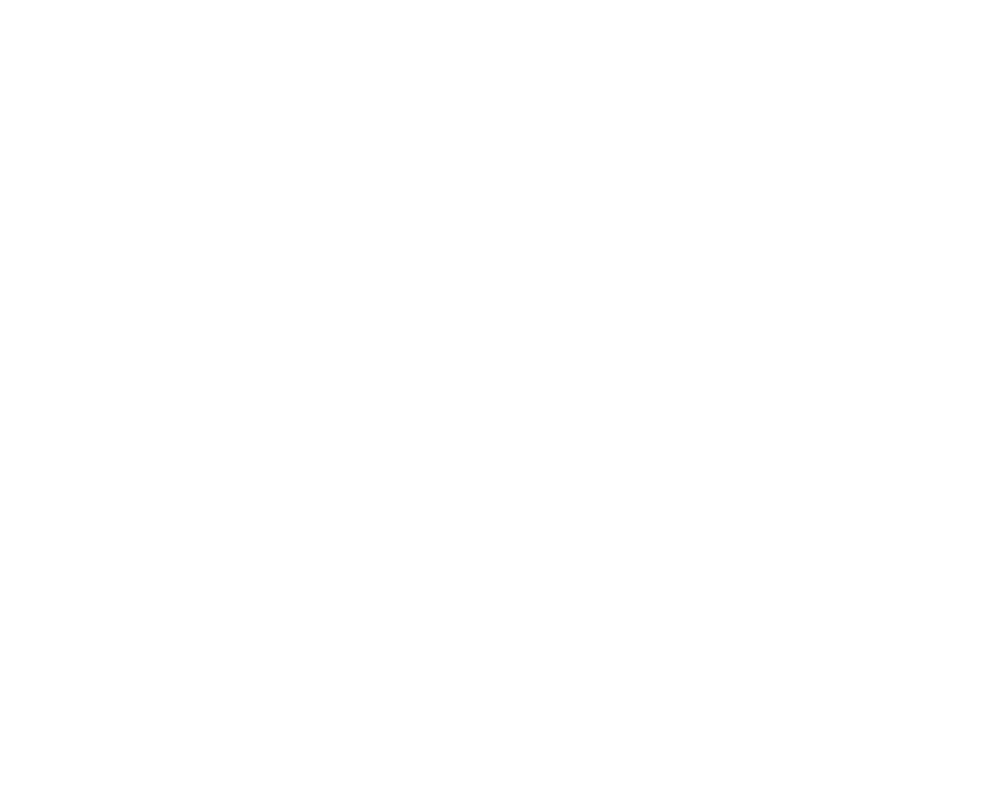
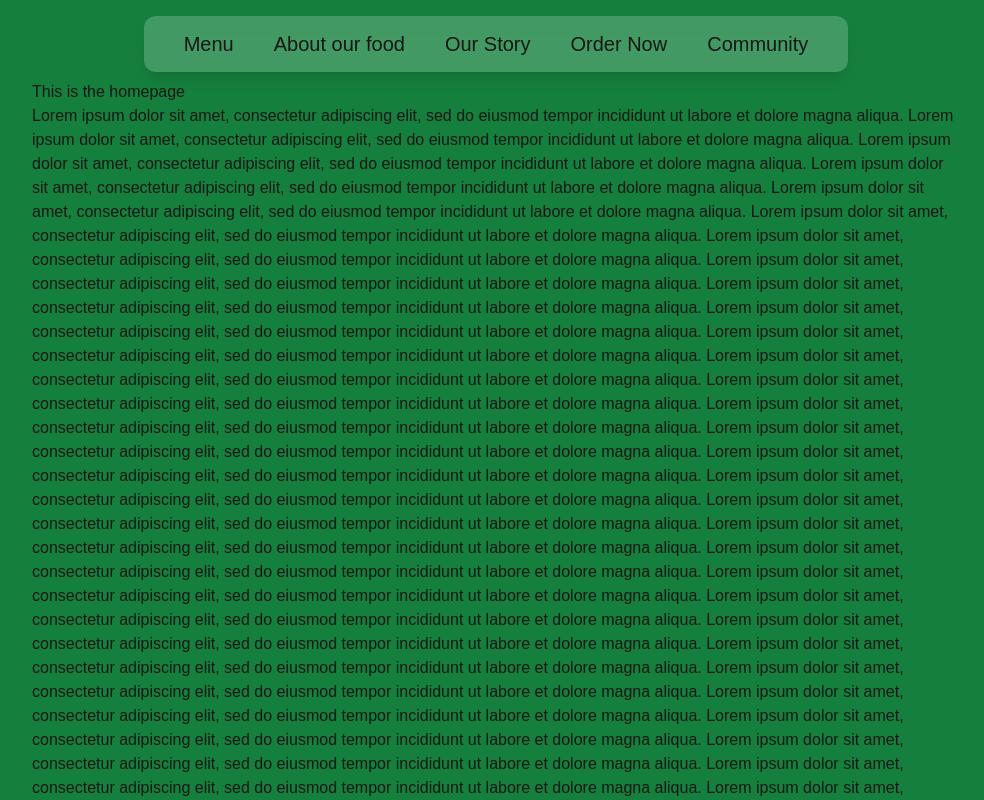
Before and after one commit to EricS-200/Restaurant-Website-TSA2024, a Next.js app: page / in a window 1280 px wide. Shown: the top 800 px of the page, without its empty margins (144-1128 px from the left). Built offline with nearby package versions, Linux system fonts and the light colour scheme.

Commit message:
[WIP] floating navbar

```diff
--- a/app/layout.jsx
+++ b/app/layout.jsx
@@ -1,5 +1,6 @@
 import localFont from "next/font/local";
 import "./globals.css";
+import Navbar from "@/components/navbar";
 
 const geistSans = localFont({
   src: "./fonts/GeistVF.woff",
@@ -20,10 +21,9 @@
 export default function RootLayout({ children }) {
   return (
     <html lang="en" className="">
-      <body
-        className={`${geistSans.variable} ${geistMono.variable} antialiased`}
-      >
-        {children}
+      <body className={`${geistSans.variable} ${geistMono.variable} antialiased`}>
+        <Navbar/>
+          {children}
       </body>
     </html>
   );
--- a/app/page.jsx
+++ b/app/page.jsx
@@ -1,5 +1,21 @@
 import Image from "next/image";
 
+function generateLoremIpsum(wordCount) {
+    const loremIpsum = "Lorem ipsum dolor sit amet, consectetur adipiscing elit, sed do eiusmod tempor incididunt ut labore et dolore magna aliqua.";
+    const words = loremIpsum.split(" ");
+    let result = [];
+    for (let i = 0; i < wordCount; i++) {
+        result.push(words[i % words.length]);
+    }
+    return result.join(" ");
+}
+
 export default function Home() {
-  return <div className=""></div>;
+  return (
+      <div className="bg-green-700 flex items-center justify-center pt-20 px-44">
+          This is the homepage
+          <br/>
+          {generateLoremIpsum(10000)}
+      </div>
+  );
 }
--- /dev/null
+++ b/components/navbar.jsx
@@ -0,0 +1,39 @@
+"use client"
+import Link from "next/link";
+
+export default function Navbar() {
+    return (
+        <>
+            <header className="fixed top-0 z-50 w-full justify-center hidden md:flex">
+                <div className="shadow-lg bg-white/20 backdrop-blur-lg rounded-xl mt-4 container flex h-14 max-w-max items-center justify-center px-10">
+                    <div className="sticky flex flex-row gap-10 ">
+                        <Link href={"/"} className={"group transition duration-300 mt-1 text-xl"}>
+                            Menu
+                            <span className="block max-w-0 group-hover:max-w-full transition-all duration-500 h-1 bg-sky-600"/>
+                        </Link>
+
+                        <Link href={"/"} className={"group transition duration-300 mt-1 text-xl"}>
+                            About our food
+                            <span className="block max-w-0 group-hover:max-w-full transition-all duration-500 h-1 bg-sky-600"/>
+                        </Link>
+
+                        <Link href={"/"} className={"group transition duration-300 mt-1 text-xl"}>
+                            Our Story
+                            <span className="block max-w-0 group-hover:max-w-full transition-all duration-500 h-1 bg-sky-600"/>
+                        </Link>
+
+                        <Link href={"/"} className={"group transition duration-300 mt-1 text-xl"}>
+                            Order Now
+                            <span className="block max-w-0 group-hover:max-w-full transition-all duration-500 h-1 bg-sky-600"/>
+                        </Link>
+
+                        <Link href={"/"} className={"group transition duration-300 mt-1 text-xl"}>
+                            Community
+                            <span className="block max-w-0 group-hover:max-w-full transition-all duration-500 h-1 bg-sky-600"/>
+                        </Link>
+                    </div>
+                </div>
+            </header>
+        </>
+    );
+}
```
Also changed, not shown: 1 other file (tests, documents, lock files or other folders).
